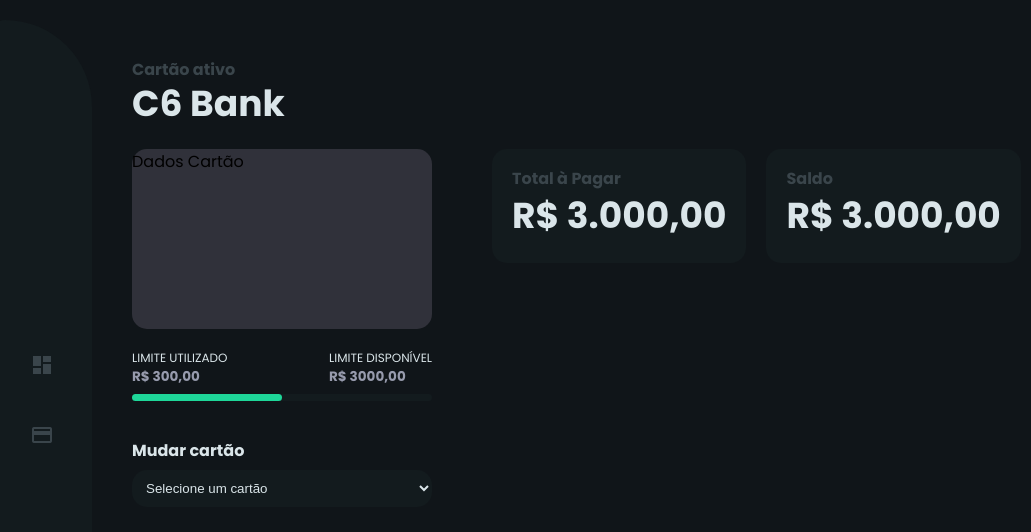
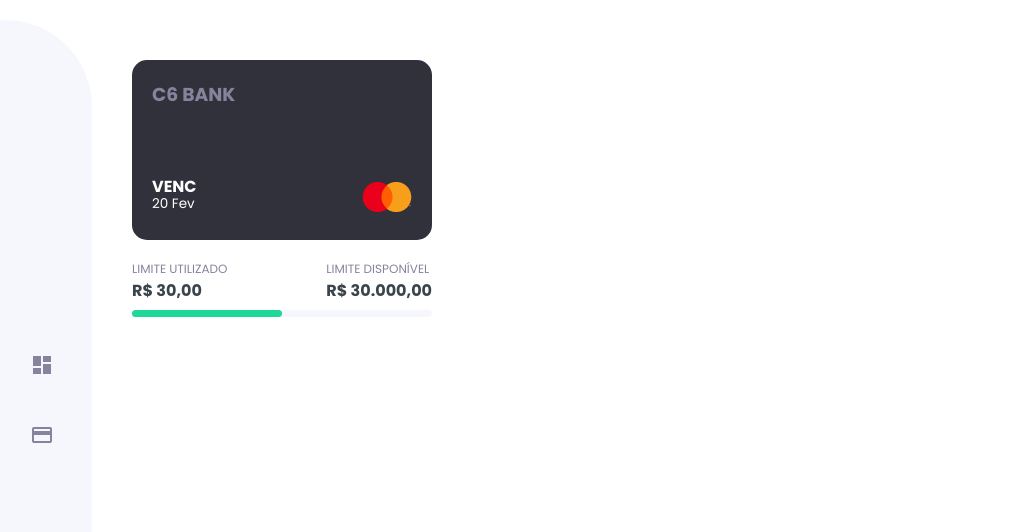
Before and after one commit to Gabriel98N/controle-financeiro, a website: page index.html in a window 1280 px wide. Shown: the whole page, without its empty margins (28-1059 px from the left). Drawn offline with Linux system fonts and the light colour scheme.

Commit message:
modificando layout

```diff
--- a/css/cartao.css
+++ b/css/cartao.css
@@ -1,129 +1,87 @@
 .container-cartao {
-  height: 100%;
   display: flex;
   flex-direction: column;
-  gap: 3.75rem;
+  gap: var(--gap);
+  height: 100%;
 }
 
 .header-cartao {
+  display: grid;
+  grid-template-columns: auto 1fr;
+  gap: var(--gap);
+}
+
+.box-cartao {
   display: flex;
   flex-direction: column;
   gap: var(--gap);
 }
 
-.box-title span {
-  color: var(--cor3);
-}
-
-.box-title h3 {
-  color: var(--cor2);
-}
-
-/*  Area cartão  */
-.box-cartao {
-  display: grid;
-  grid-template-columns: auto 1fr;
-  gap: 3.75rem;
-}
-
 .cartao {
-  display: flex;
-  flex-direction: column;
-  gap: var(--gap);
-}
-
-.dados-cartao {
   width: 300px;
   height: 180px;
   border-radius: 15px;
   background-color: #30313a;
+  padding: 1.25rem;
+  display: flex;
+  flex-direction: column;
+  justify-content: space-between;
+}
+
+.cartao h3 {
+  color: var(--cor3);
+}
+
+.vencimento {
+  display: flex;
+  align-items: center;
+  justify-content: space-between;
+}
+
+.vencimento span {
+  text-transform: uppercase;
+  color: var(--white);
+  font-weight: bold;
+  line-height: 14px;
+}
+.vencimento p {
+  color: var(--white);
+  font-size: 0.845rem;
 }
 
 .box-limite {
   display: flex;
   align-items: center;
   justify-content: space-between;
-  gap: var(--gap);
 }
 
-.box-limite {
-  font-size: 0.845rem;
+.box-limite h3 {
+  font-weight: normal;
+  font-size: 0.75rem;
+  text-transform: uppercase;
+  color: var(--cor3);
 }
 
 .box-limite p {
-  text-transform: uppercase;
-  font-size: 0.75rem;
-  color: var(--cor2);
-}
-
-.box-limite span {
   font-weight: bold;
   color: var(--cor1);
 }
 
-.barra-limite {
+.barra-progresso {
+  margin-top: 7px;
+  height: 7px;
   width: 100%;
-  height: 7px;
-  margin-top: 7px;
-  border-radius: 5px;
   background-color: var(--bg2);
+  border-radius: 15px;
   position: relative;
 }
 
-.barra-limite .liquido {
+.liquido {
+  background-color: var(--cor-principal);
   width: 50%;
   height: 100%;
   position: absolute;
   top: 0;
   left: 0;
   border-radius: inherit;
-  background-color: var(--cor-principal);
 }
-
-.box-alterar-banco {
-  margin-top: 1.25rem;
-}
-
-.box-alterar-banco h3 {
-  color: var(--cor2);
-  margin-bottom: 0.625rem;
-}
-
-.box-alterar-banco select {
-  width: 100%;
-  padding: 0.625rem;
-  background-color: var(--bg2);
-  border: 0;
-  border-radius: 15px;
-  color: var(--cor2);
-  outline: none;
-}
-
-.box-alterar-banco select option,
-.box-alterar-banco select option:disabled {
-  background-color: var(--bg2);
-}
-
-/* Area pagamento  */
-
-.box-fatura {
-  display: flex;
-  align-self: flex-start;
-  gap: var(--gap);
-}
-
-.box-pagamento {
-  background-color: var(--bg2);
-  padding: var(--gap);
-  border-radius: 15px;
-}
-
-.box-pagamento h3 {
-  color: var(--cor3);
-}
-
-.box-pagamento p {
-  color: var(--cor2);
-  font-size: 2.25rem;
-  font-weight: bold;
-}
--- a/css/style.css
+++ b/css/style.css
@@ -32,8 +32,10 @@
 
   --cor1: #3a454b;
   --cor2: #404966;
-  --cor3: #c3c7e6;
+  --cor3: #86849d;
   --cor4: #828488;
+
+  --white: #fff;
 
   --border-color: #e1e3e9;
 
@@ -100,11 +102,6 @@
   min-height: 100vh;
   display: grid;
   grid-template-columns: 140px 1fr;
-}
-
-.content,
-.aside-navegacao {
-  /* border: 1px solid red; */
 }
 
 .content {
--- a/index.html
+++ b/index.html
@@ -16,54 +16,45 @@
   <title>Controle financeiro</title>
 </head>
 
-<body class="dark">
+<body class="">
   <div class="estrutura">
     <div class="content">
       <div class="container-cartao container">
         <div class="header-cartao">
-          <div class="box-title">
-            <span class="titulo1">Cartão ativo</span>
-            <h3 class="titulo3">C6 Bank</h3>
-          </div>
           <div class="box-cartao">
             <div class="cartao">
-              <div class="dados-cartao">Dados Cartão</div>
-              <div class="container-limite">
-                <div class="box-limite">
-                  <div>
-                    <p>Limite utilizado</p>
-                    <span>R$ 300,00</span>
-                  </div>
-                  <div>
-                    <p>Limite disponível</p>
-                    <span>R$ 3000,00</span>
-                  </div>
+              <h3>C6 BANK</h3>
+              <div class="vencimento">
+                <div>
+                  <span>Venc</span>
+                  <p>20 Fev</p>
                 </div>
-                <div class="barra-limite">
-                  <div class="liquido"></div>
+                <img src="img/icons/master-card.png" alt="">
+              </div>
+            </div>
+            <div class="content-limite">
+              <div class="box-limite">
+                <div>
+                  <h3>Limite utilizado</h3>
+                  <p>R$ 30,00</p>
+                </div>
+                <div>
+                  <h3>Limite disponível</h3>
+                  <p>R$ 30.000,00</p>
                 </div>
               </div>
-              <div class="box-alterar-banco">
-                <h3 class="titulo1">Mudar cartão</h3>
-                <select name="instituicao" id="instituicao">
-                  <option value="" selected disabled>Selecione um cartão</option>
-                  <option value="Nubank">Nubank</option>
-                </select>
-              </div>
-            </div>
-            <div class="box-fatura">
-              <div class="box-pagamento">
-                <h3 class="titulo1">Total à Pagar</h3>
-                <p class="valor-total">R$ 3.000,00</p>
-              </div>
-              <div class="box-pagamento">
-                <h3 class="titulo1">Saldo</h3>
-                <p class="saldo">R$ 3.000,00</p>
+              <div class="barra-progresso">
+                <div class="liquido"></div>
               </div>
             </div>
           </div>
+          <div class="box-pagamento">
+
+          </div>
         </div>
-        <div class="tabela-transacao"></div>
+        <div class="tabela-transacao">
+
+        </div>
       </div>
     </div>
     <div class="aside-navegacao">
```
